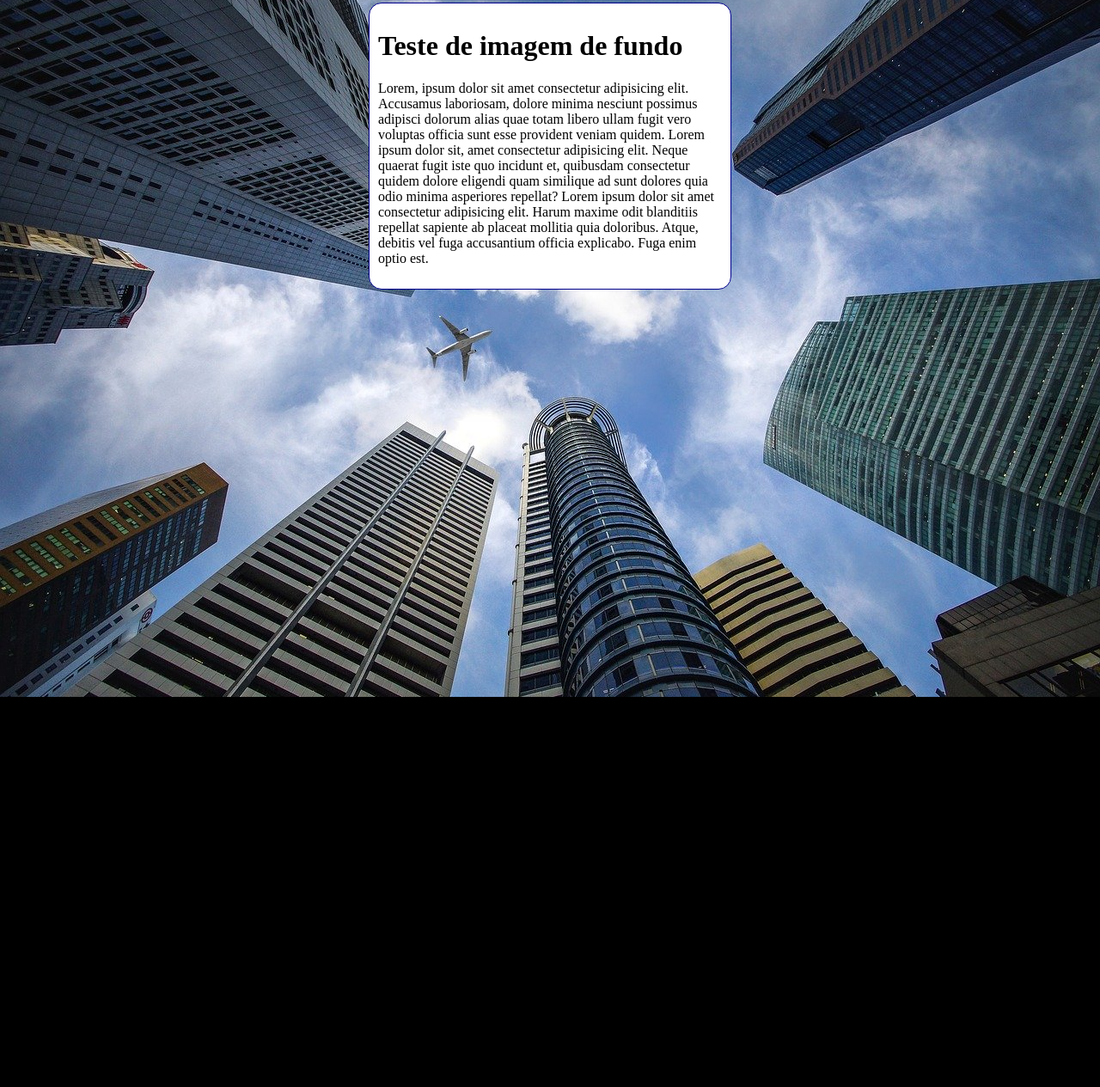
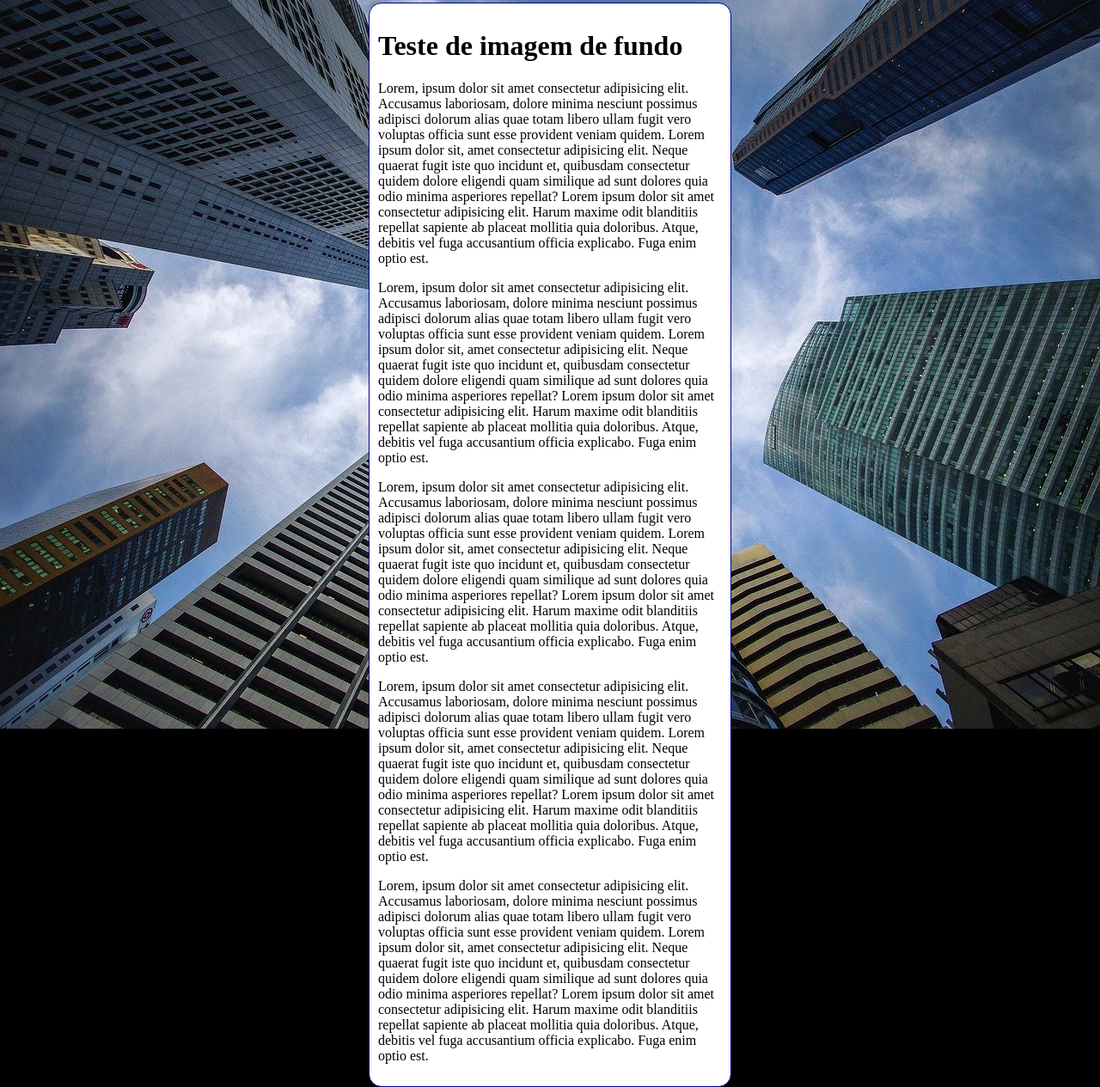
Before and after one commit to LucasNunesds/html-css, a plain HTML site: page exercicios/ex22/fundo006.html in a window 1280 px wide. Shown: the part 5-1270 px from the top of the page at 86% size. Before the commit the page ends 816 px from the top, so only its background shows below. Drawn offline with Linux system fonts and the light colour scheme.

Commit message:
Update fundo006.html

```diff
--- a/exercicios/ex22/fundo006.html
+++ b/exercicios/ex22/fundo006.html
@@ -28,6 +28,10 @@
     <main>
         <h1>Teste de imagem de fundo</h1>
         <p>Lorem, ipsum dolor sit amet consectetur adipisicing elit. Accusamus laboriosam, dolore minima nesciunt possimus adipisci dolorum alias quae totam libero ullam fugit vero voluptas officia sunt esse provident veniam quidem. Lorem ipsum dolor sit, amet consectetur adipisicing elit. Neque quaerat fugit iste quo incidunt et, quibusdam consectetur quidem dolore eligendi quam similique ad sunt dolores quia odio minima asperiores repellat? Lorem ipsum dolor sit amet consectetur adipisicing elit. Harum maxime odit blanditiis repellat sapiente ab placeat mollitia quia doloribus. Atque, debitis vel fuga accusantium officia explicabo. Fuga enim optio est.</p>
+        <p>Lorem, ipsum dolor sit amet consectetur adipisicing elit. Accusamus laboriosam, dolore minima nesciunt possimus adipisci dolorum alias quae totam libero ullam fugit vero voluptas officia sunt esse provident veniam quidem. Lorem ipsum dolor sit, amet consectetur adipisicing elit. Neque quaerat fugit iste quo incidunt et, quibusdam consectetur quidem dolore eligendi quam similique ad sunt dolores quia odio minima asperiores repellat? Lorem ipsum dolor sit amet consectetur adipisicing elit. Harum maxime odit blanditiis repellat sapiente ab placeat mollitia quia doloribus. Atque, debitis vel fuga accusantium officia explicabo. Fuga enim optio est.</p>
+        <p>Lorem, ipsum dolor sit amet consectetur adipisicing elit. Accusamus laboriosam, dolore minima nesciunt possimus adipisci dolorum alias quae totam libero ullam fugit vero voluptas officia sunt esse provident veniam quidem. Lorem ipsum dolor sit, amet consectetur adipisicing elit. Neque quaerat fugit iste quo incidunt et, quibusdam consectetur quidem dolore eligendi quam similique ad sunt dolores quia odio minima asperiores repellat? Lorem ipsum dolor sit amet consectetur adipisicing elit. Harum maxime odit blanditiis repellat sapiente ab placeat mollitia quia doloribus. Atque, debitis vel fuga accusantium officia explicabo. Fuga enim optio est.</p>
+        <p>Lorem, ipsum dolor sit amet consectetur adipisicing elit. Accusamus laboriosam, dolore minima nesciunt possimus adipisci dolorum alias quae totam libero ullam fugit vero voluptas officia sunt esse provident veniam quidem. Lorem ipsum dolor sit, amet consectetur adipisicing elit. Neque quaerat fugit iste quo incidunt et, quibusdam consectetur quidem dolore eligendi quam similique ad sunt dolores quia odio minima asperiores repellat? Lorem ipsum dolor sit amet consectetur adipisicing elit. Harum maxime odit blanditiis repellat sapiente ab placeat mollitia quia doloribus. Atque, debitis vel fuga accusantium officia explicabo. Fuga enim optio est.</p>
+        <p>Lorem, ipsum dolor sit amet consectetur adipisicing elit. Accusamus laboriosam, dolore minima nesciunt possimus adipisci dolorum alias quae totam libero ullam fugit vero voluptas officia sunt esse provident veniam quidem. Lorem ipsum dolor sit, amet consectetur adipisicing elit. Neque quaerat fugit iste quo incidunt et, quibusdam consectetur quidem dolore eligendi quam similique ad sunt dolores quia odio minima asperiores repellat? Lorem ipsum dolor sit amet consectetur adipisicing elit. Harum maxime odit blanditiis repellat sapiente ab placeat mollitia quia doloribus. Atque, debitis vel fuga accusantium officia explicabo. Fuga enim optio est.</p>
     </main>
 
 </body>
```
